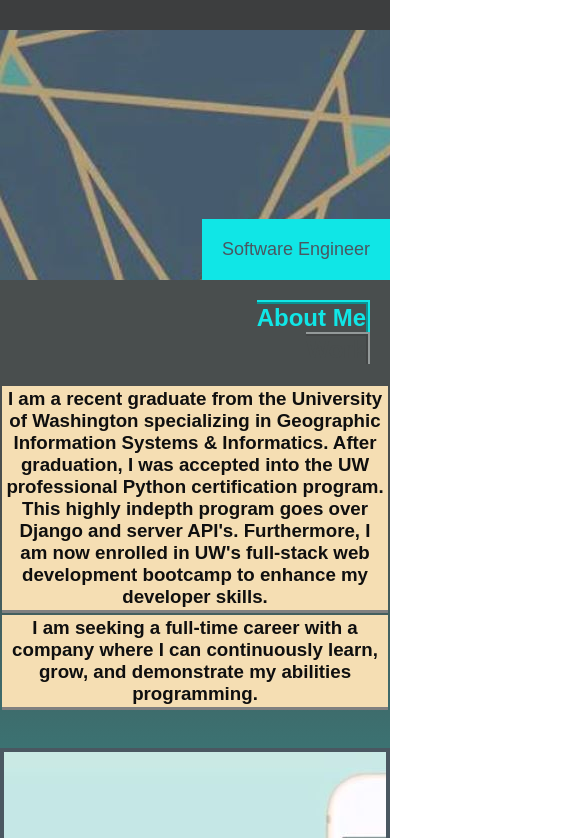
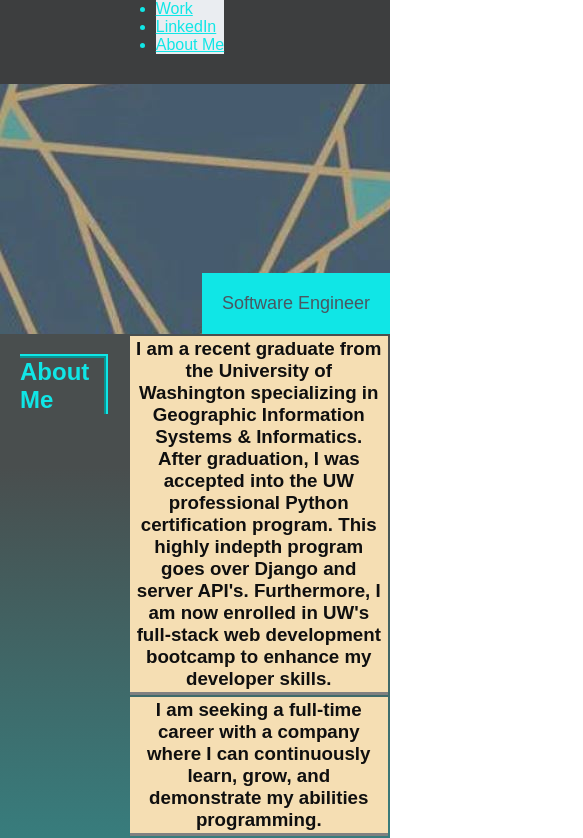
Before and after one commit to ZacharyKathe/hw_2_portfolio, a plain HTML site: page index.html in a window 390 px wide. Shown: the part 85-923 px from the top of the page, 583 px wide, since content can reach past the window. Drawn offline with Linux system fonts and the light colour scheme.

Commit message:
changed a size constraint

```diff
--- a/assets/css/style.css
+++ b/assets/css/style.css
@@ -75,7 +75,7 @@ h1 {
 nav ul {
     display: flex;
     justify-content: space-between;
-    min-width: 300px;
+
 }
 
 nav a {
@@ -403,7 +403,8 @@ section {
   @media screen and (max-width: 768px) {
     main {
       background-color: #cfc9c9;
-      flex-direction: column;
+      flex-direction: row;
+
     }
   }
 
@@ -413,3 +414,17 @@ section {
       background-color: #8ac4ff;
     }
   }
+
+  @media screen and (max-width: 576px) {
+    ul {
+      background-color: #eaedf1;
+      flex-direction: column;
+    }
+  }
+
+  @media screen and (max-width: 576px) {
+    nav ul {
+      background-color: #eaedf1;
+      flex-direction: column;
+    }
+  }
```
